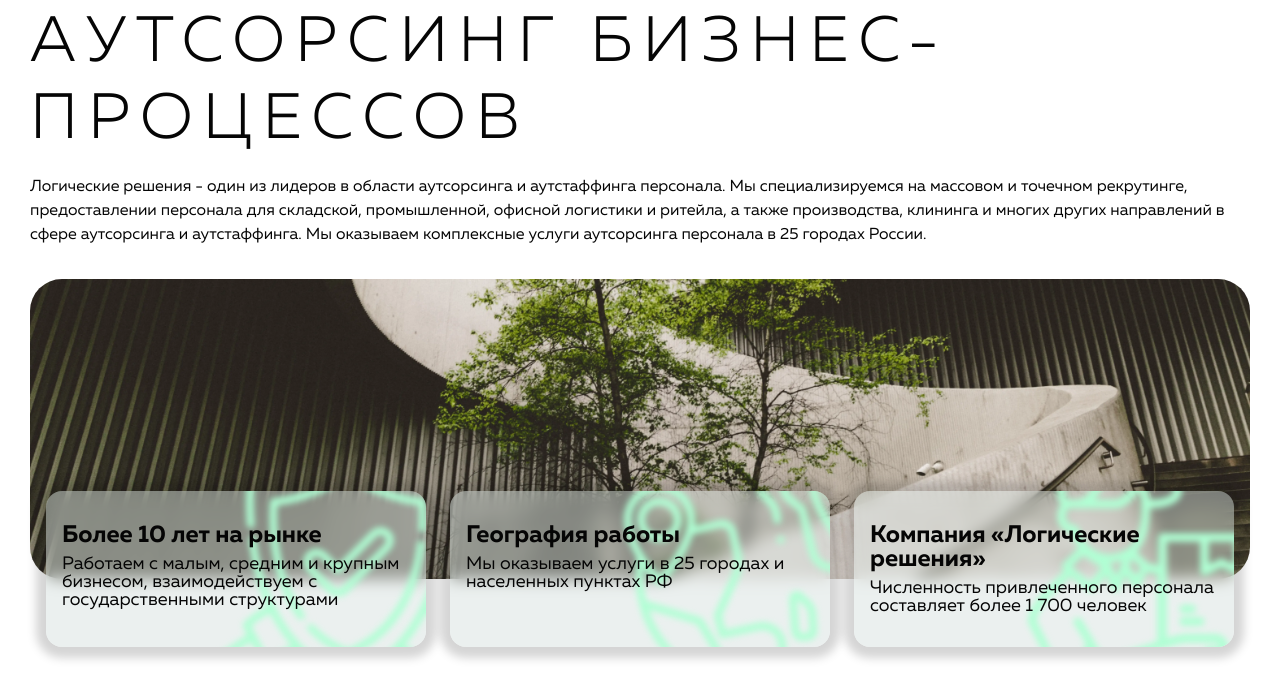
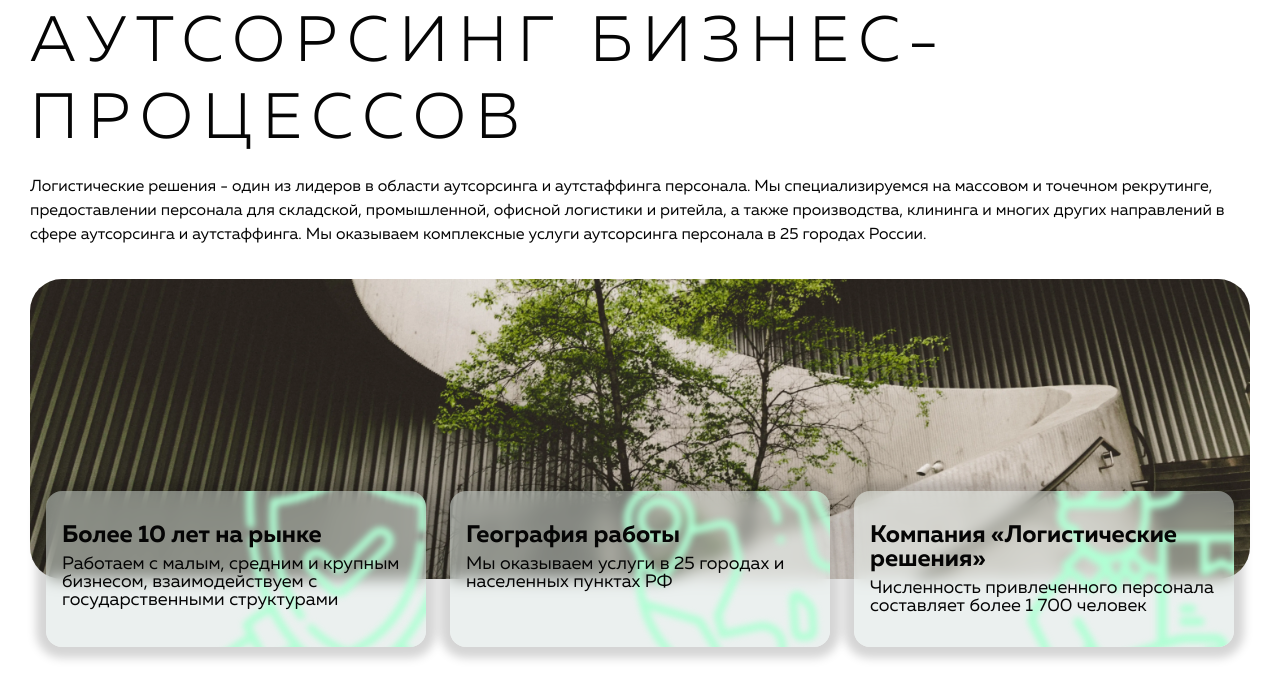
Before and after one commit to word1ess/Solutions, a plain HTML site: page index.html in a window 1280 px wide. Shown: the part 120-800 px from the top of the page. Drawn offline with nearby package versions, Linux system fonts and the light colour scheme; a script that the page names is missing.

Commit message:
Update index.html

```diff
--- a/index.html
+++ b/index.html
@@ -42,7 +42,7 @@
                         <main class="intro__row">
                             <div class="intro__info">
                                 <h1>Аутсорсинг бизнес-процессов</h1>
-                                <p>Логические решения - один из лидеров в области аутсорсинга и аутстаффинга персонала. Мы специализируемся на массовом и точечном рекрутинге, предоставлении персонала для складской, промышленной, офисной логистики и ритейла, а также производства, клининга и многих других направлений в сфере аутсорсинга и аутстаффинга. Мы оказываем комплексные услуги аутсорсинга персонала в 25 городах России.</p>
+                                <p>Логистические решения - один из лидеров в области аутсорсинга и аутстаффинга персонала. Мы специализируемся на массовом и точечном рекрутинге, предоставлении персонала для складской, промышленной, офисной логистики и ритейла, а также производства, клининга и многих других направлений в сфере аутсорсинга и аутстаффинга. Мы оказываем комплексные услуги аутсорсинга персонала в 25 городах России.</p>
                             </div>
                             <div class="intro__bg">
                                 <picture><source srcset="img/intro/bg.webp" type="image/webp"><img src="img/intro/bg.jpg" alt="bg"></picture>
@@ -66,7 +66,7 @@
                             <div class="intro__item">
                                 <img src="img/svgicons/group.svg" alt="">
                                 <div>
-                                    <h2>Компания «Логические решения»</h2>
+                                    <h2>Компания «Логистические решения»</h2>
                                     <p>Численность привлеченного персонала составляет более 1 700 человек</p>
                                 </div>
                             </div>
@@ -244,7 +244,7 @@
             <footer class="footer">
     <div class="container">
         <div class="footer__row">
-            <p class="footer__copy">© ООО «Логические решения», 2023</p>
+            <p class="footer__copy">© ООО «Логистические решения», 2023</p>
         </div>
     </div>
 </footer>
```
